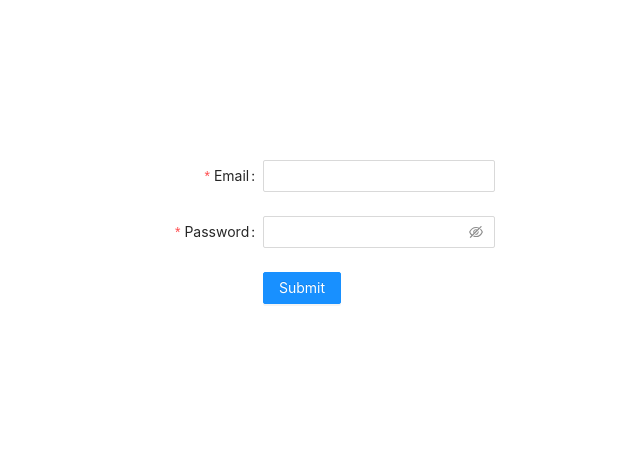
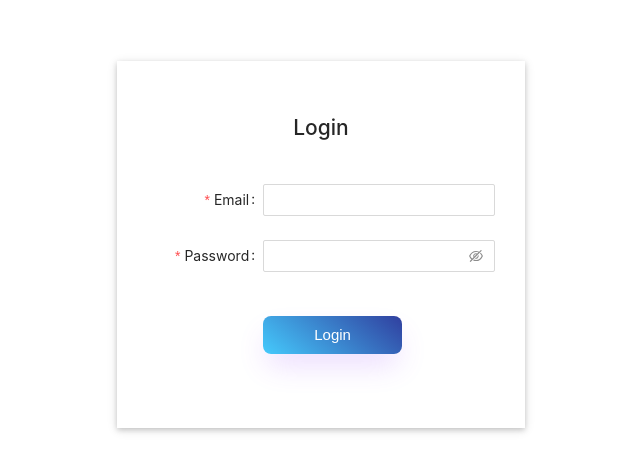
Before and after one commit to mituBarua/UWF, a React (Create React App) app: page /login in a window 1280 px wide. Shown: the part 156-628 px from the top of the page, without its empty margins (319-959 px from the left). Built offline with nearby package versions, Linux system fonts and the light colour scheme.

Commit message:
UWF-6 login design done

```diff
--- a/src/Pages/Login/index.jsx
+++ b/src/Pages/Login/index.jsx
@@ -7,7 +7,7 @@ import { useNavigate } from "react-router-dom";
 
 import { loginUser } from "../../Actions/userAction";
 import { toast } from "react-toastify";
-
+import './style.css';
 const Login = () => {
   const dispatch = useDispatch();
   const { loading, isAuthenticated, error, user } = useSelector(
@@ -37,7 +37,7 @@ const Login = () => {
         height: "100vh",
       }}
     >
-      <Form
+      <Form className="login-form"
         name="basic"
         labelCol={{
           span: 8,
@@ -48,7 +48,7 @@ const Login = () => {
         onFinish={onSubmit}
         //onFinishFailed={onFinishFailed}
         autoComplete="off"
-      >
+      > <h2 className="text-login">Login</h2>
         <Form.Item
           label="Email"
           name="email"
@@ -84,8 +84,8 @@ const Login = () => {
             span: 16,
           }}
         >
-          <Button type="primary" htmlType="submit">
-            Submit
+          <Button className="login-btn" htmlType="submit">
+           Login
           </Button>
         </Form.Item>
       </Form>
--- /dev/null
+++ b/src/Pages/Login/style.css
@@ -0,0 +1,34 @@
+.login-form {
+  padding: 50px 30px;
+  box-shadow: 0 2px 5px 0 rgb(0 0 0 / 16%), 0 2px 10px 0 rgb(0 0 0 / 12%);
+}
+.text-login {
+    text-align: center;
+    margin: 0 20px 40px;
+}
+
+.login-btn {
+  align-items: center;
+  background: linear-gradient(40deg,#45cafc,#303f9f) !important;
+  border: 0;
+  border-radius: 8px;
+  box-shadow: rgba(151, 65, 252, 0.2) 0 15px 30px -5px;
+  box-sizing: border-box;
+  color: #ffffff;
+  display: flex;
+  font-family: Phantomsans, sans-serif;
+  font-size: 15px;
+  justify-content: center;
+  line-height: 1em;
+ margin-top: 20px;
+  padding: 19px 24px;
+ width: 60%;
+  cursor: pointer;
+}
+
+.login-btn:active,
+.login-btn:hover {
+  outline: 0;
+  color: #ffffff;
+  background-image: linear-gradient(144deg, #af40ff, #5b42f3 50%, #00ddeb);
+}
```
